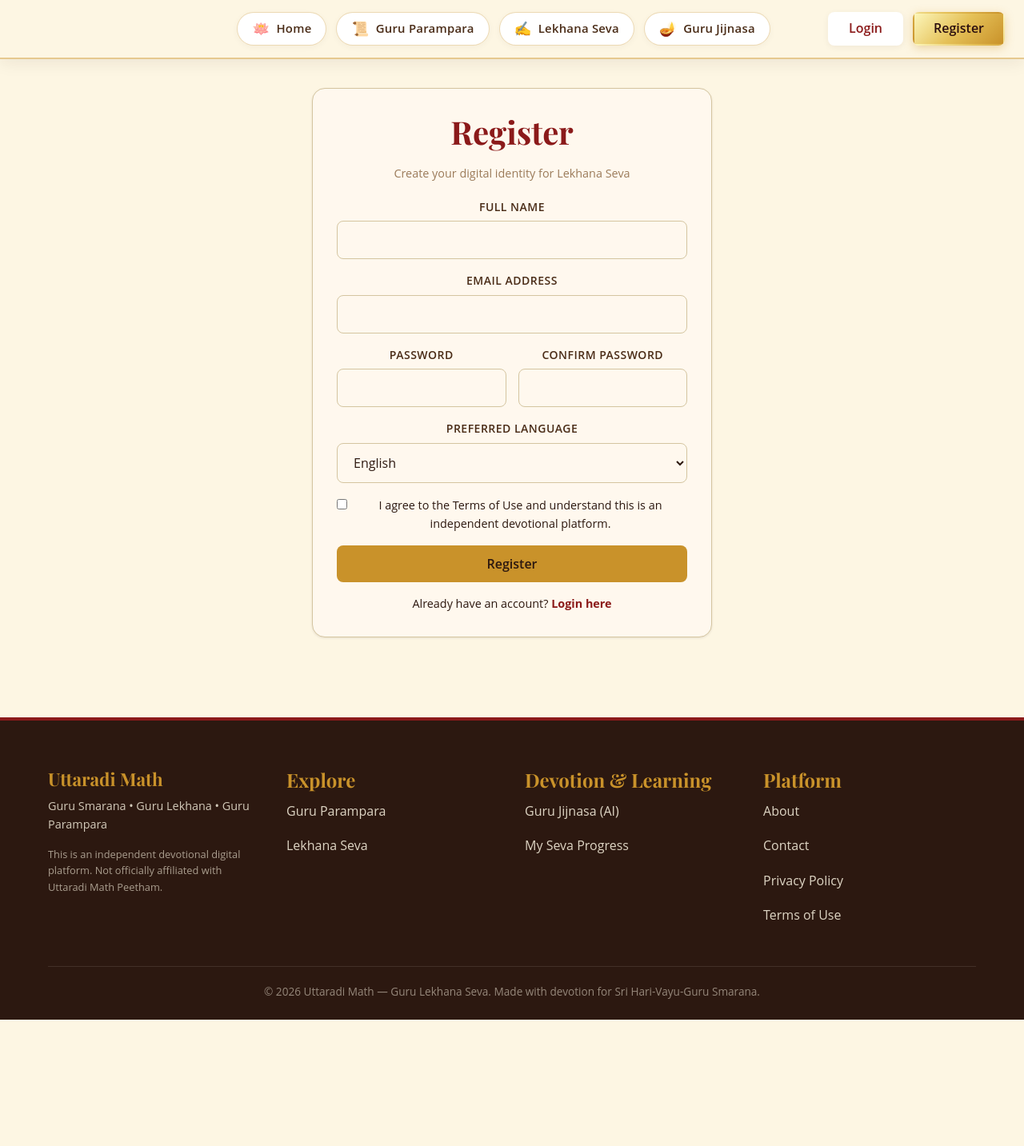
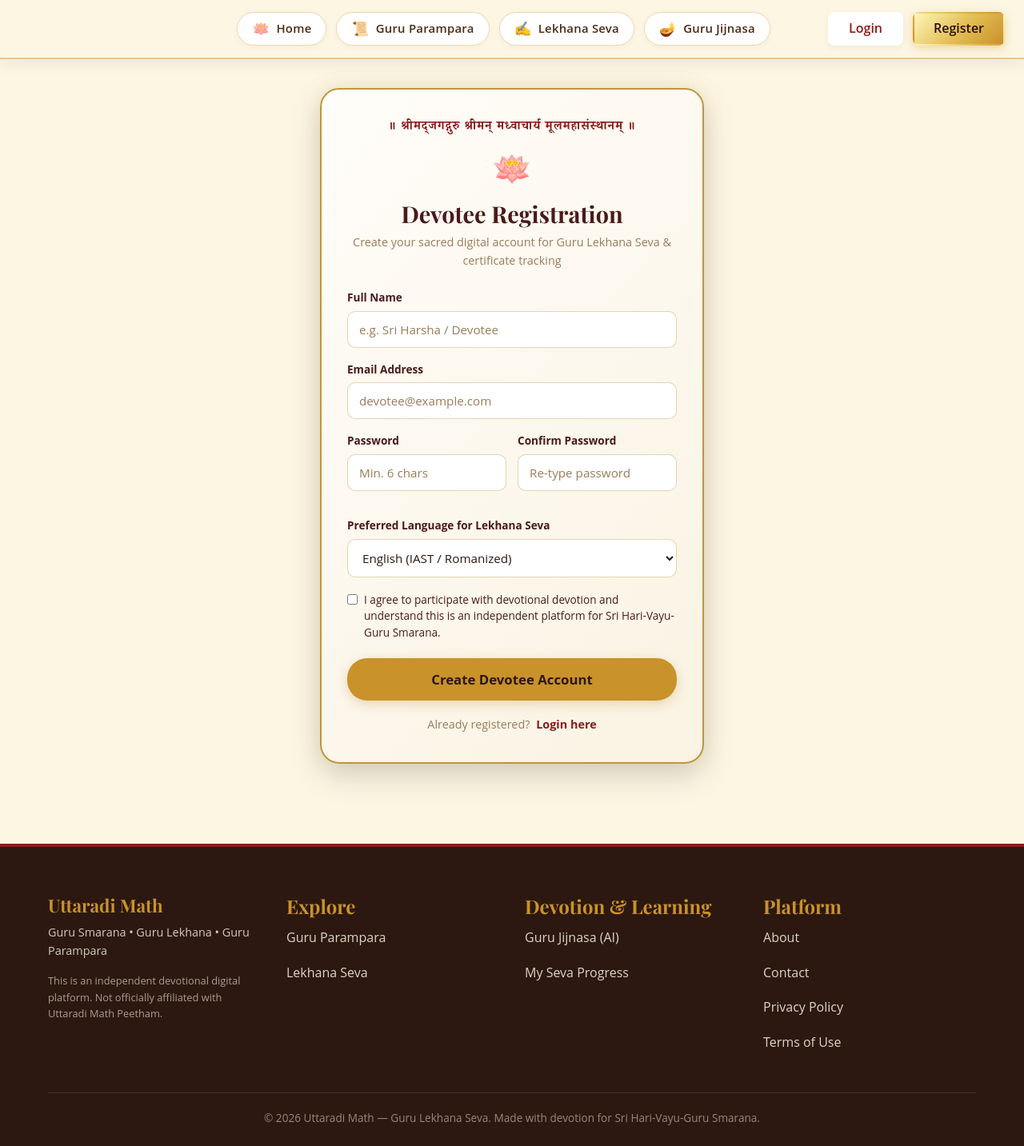
Before and after one commit to karthikvharihar-stack/Guru-Project, a Flask app: page /auth/register in a window 1280 px wide. Shown: the whole page at 80% size. Before the commit the page ends 1275 px from the top, so only its background shows below. Run offline with Flask 3, Linux system fonts and the light colour scheme; some web fonts are replaced.

Commit message:
Make Register and Login fully functional with CSRF token, validation, and user session management

```diff
--- a/app/__init__.py
+++ b/app/__init__.py
@@ -81,11 +81,12 @@ def create_app(config_name='development'):
             'site_tagline': 'Guru Smarana • Guru Lekhana • Guru Parampara',
         }
 
-    # CSRF exempt for AI/AJAX endpoints
+    # CSRF exempt for AI/AJAX/Auth endpoints
     from app.extensions import csrf as csrf_ext
     csrf_ext.exempt(main_bp)
     csrf_ext.exempt(jijnasa_bp)
     csrf_ext.exempt(lekhana_bp)
+    csrf_ext.exempt(auth_bp)
 
     # Error handlers
     @app.errorhandler(404)
@@ -106,8 +107,13 @@ def create_app(config_name='development'):
 
 @login_manager.user_loader
 def load_user(user_id):
-    from app.models.user import User
+    from app.models.user import User, AdminUser
+    if not user_id:
+        return None
     try:
+        if str(user_id).startswith('admin_'):
+            admin_id = int(str(user_id).replace('admin_', ''))
+            return AdminUser.query.get(admin_id)
         return User.query.get(int(user_id))
     except (ValueError, TypeError):
         return None
--- a/app/routes/auth.py
+++ b/app/routes/auth.py
@@ -8,43 +8,75 @@ auth_bp = Blueprint('auth', __name__)
 @auth_bp.route('/login', methods=['GET', 'POST'])
 def login():
     if current_user.is_authenticated:
-        return redirect(url_for('main.index'))
+        return redirect(url_for('seva.dashboard'))
 
     if request.method == 'POST':
-        email = request.form.get('email')
-        password = request.form.get('password')
+        email = (request.form.get('email') or '').strip().lower()
+        password = request.form.get('password') or ''
+        remember = bool(request.form.get('remember'))
+
+        # 1. Check regular Devotee User
         user = User.query.filter_by(email=email).first()
+        if user and user.check_password(password):
+            if not user.is_active:
+                flash('Your account has been deactivated. Please contact support.', 'warning')
+                return redirect(url_for('auth.login'))
+            login_user(user, remember=remember)
+            flash(f'Logged in successfully. Welcome, {user.name}!', 'success')
+            next_page = request.args.get('next')
+            return redirect(next_page or url_for('seva.dashboard'))
 
-        if user and user.check_password(password):
-            login_user(user)
-            flash('Logged in successfully.', 'success')
-            next_page = request.args.get('next')
-            return redirect(next_page or url_for('main.index'))
-        else:
-            flash('Invalid email or password.', 'danger')
+        # 2. Check AdminUser (in case admin logs in from this form)
+        from app.models.user import AdminUser
+        admin = AdminUser.query.filter_by(email=email).first()
+        if admin and admin.check_password(password):
+            login_user(admin, remember=remember)
+            flash(f'Logged in successfully. Welcome, Administrator {admin.name}!', 'success')
+            return redirect(url_for('admin.dashboard'))
+
+        flash('Invalid email or password. Please check your credentials.', 'danger')
 
     return render_template('auth/login.html')
 
 @auth_bp.route('/register', methods=['GET', 'POST'])
 def register():
     if current_user.is_authenticated:
-        return redirect(url_for('main.index'))
+        return redirect(url_for('seva.dashboard'))
 
     if request.method == 'POST':
-        name = request.form.get('name')
-        email = request.form.get('email')
-        password = request.form.get('password')
+        name = (request.form.get('name') or '').strip()
+        email = (request.form.get('email') or '').strip().lower()
+        password = request.form.get('password') or ''
+        confirm_password = request.form.get('confirm_password')
+        language = request.form.get('language') or 'english'
+
+        if not name or not email or not password:
+            flash('Please fill in all required fields.', 'danger')
+            return render_template('auth/register.html', name=name, email=email)
+
+        if confirm_password is not None and confirm_password != '' and password != confirm_password:
+            flash('Passwords do not match. Please re-enter your password.', 'danger')
+            return render_template('auth/register.html', name=name, email=email)
+
+        if len(password) < 6:
+            flash('Password must be at least 6 characters long.', 'danger')
+            return render_template('auth/register.html', name=name, email=email)
 
         if User.query.filter_by(email=email).first():
-            flash('Email already registered.', 'danger')
-            return redirect(url_for('auth.register'))
+            flash('This email address is already registered. Please log in.', 'warning')
+            return redirect(url_for('auth.login'))
 
-        new_user = User(name=name, email=email)
+        new_user = User(
+            name=name,
+            email=email,
+            preferred_language=language,
+            is_active=True
+        )
         new_user.set_password(password)
         db.session.add(new_user)
         db.session.commit()
 
-        flash('Registration successful. Please log in.', 'success')
+        flash('Registration successful. Please log in to your account.', 'success')
         return redirect(url_for('auth.login'))
 
     return render_template('auth/register.html')
--- a/app/templates/auth/register.html
+++ b/app/templates/auth/register.html
@@ -1,58 +1,84 @@
 {% extends 'base.html' %}
+{% block title %}Devotee Registration — Uttaradi Math Guru Lekhana Seva{% endblock %}
+
 {% block content %}
-<div class="container" style="display: flex; align-items: center; justify-content: center; min-height: 80vh; padding: 40px 15px;">
+<div class="container" style="display: flex; align-items: center; justify-content: center; min-height: 85vh; padding: 40px 15px;">
 
-  <div class="guru-card" style="width: 100%; max-width: 500px;">
-    <div class="text-center" style="margin-bottom: 20px;">
-      <h2 class="font-serif">Register</h2>
-      <p style="color: var(--color-text-muted); font-size: 0.9rem;">Create your digital identity for Lekhana Seva</p>
+  <div style="width: 100%; max-width: 480px; background: linear-gradient(135deg, #FFFDF9 0%, #FAF3E3 100%); border: 2px solid #BF953F; border-radius: 24px; padding: 36px 32px; box-shadow: 0 15px 40px rgba(0,0,0,0.15), 0 0 25px rgba(191,149,63,0.15); text-align: center;">
+
+    <div style="font-family: 'Noto Serif Devanagari', serif; font-size: 0.95rem; color: #8B1A1A; font-weight: 700; margin-bottom: 6px; letter-spacing: 1px;">
+      ॥ श्रीमद्जगद्गुरु श्रीमन् मध्वाचार्य मूलमहासंस्थानम् ॥
     </div>
 
-    <form method="POST" action="/auth/register">
-      {{ form.csrf_token if form else '' }}
-      <div class="form-group">
-        <label class="form-label">Full Name</label>
-        <input type="text" name="name" class="form-control" required>
+    <div style="font-size: 2.5rem; margin-bottom: 8px;">🪷</div>
+
+    <h2 class="font-serif" style="color: #4A1A1A; font-size: 1.8rem; font-weight: 700; margin-bottom: 6px;">
+      Devotee Registration
+    </h2>
+    <p style="color: var(--color-text-muted); font-size: 0.9rem; margin-bottom: 24px;">
+      Create your sacred digital account for Guru Lekhana Seva & certificate tracking
+    </p>
+
+    <form method="POST" action="{{ url_for('auth.register') }}" style="text-align: left;">
+      <input type="hidden" name="csrf_token" value="{{ csrf_token() }}">
+
+      <div class="form-group" style="margin-bottom: 16px;">
+        <label style="display: block; font-size: 0.85rem; font-weight: 700; color: #4A1A1A; margin-bottom: 6px;">
+          Full Name
+        </label>
+        <input type="text" name="name" value="{{ name or '' }}" class="form-control" placeholder="e.g. Sri Harsha / Devotee" required autocomplete="name" style="width: 100%; padding: 12px 14px; border: 1.5px solid rgba(191,149,63,0.4); border-radius: 10px; background: #FFF; font-size: 0.95rem;">
       </div>
 
-      <div class="form-group">
-        <label class="form-label">Email Address</label>
-        <input type="email" name="email" class="form-control" required>
+      <div class="form-group" style="margin-bottom: 16px;">
+        <label style="display: block; font-size: 0.85rem; font-weight: 700; color: #4A1A1A; margin-bottom: 6px;">
+          Email Address
+        </label>
+        <input type="email" name="email" value="{{ email or '' }}" class="form-control" placeholder="devotee@example.com" required autocomplete="email" style="width: 100%; padding: 12px 14px; border: 1.5px solid rgba(191,149,63,0.4); border-radius: 10px; background: #FFF; font-size: 0.95rem;">
       </div>
 
-      <div style="display: grid; grid-template-columns: 1fr 1fr; gap: 15px;">
+      <div style="display: grid; grid-template-columns: 1fr 1fr; gap: 14px; margin-bottom: 16px;">
         <div class="form-group">
-          <label class="form-label">Password</label>
-          <input type="password" name="password" class="form-control" required>
+          <label style="display: block; font-size: 0.85rem; font-weight: 700; color: #4A1A1A; margin-bottom: 6px;">
+            Password
+          </label>
+          <input type="password" name="password" class="form-control" placeholder="Min. 6 chars" required autocomplete="new-password" style="width: 100%; padding: 12px 14px; border: 1.5px solid rgba(191,149,63,0.4); border-radius: 10px; background: #FFF; font-size: 0.95rem;">
         </div>
         <div class="form-group">
-          <label class="form-label">Confirm Password</label>
-          <input type="password" name="confirm_password" class="form-control" required>
+          <label style="display: block; font-size: 0.85rem; font-weight: 700; color: #4A1A1A; margin-bottom: 6px;">
+            Confirm Password
+          </label>
+          <input type="password" name="confirm_password" class="form-control" placeholder="Re-type password" required autocomplete="new-password" style="width: 100%; padding: 12px 14px; border: 1.5px solid rgba(191,149,63,0.4); border-radius: 10px; background: #FFF; font-size: 0.95rem;">
         </div>
       </div>
 
-      <div class="form-group">
-        <label class="form-label">Preferred Language</label>
-        <select name="language" class="form-control">
-          <option value="english">English</option>
-          <option value="kannada">Kannada</option>
-          <option value="sanskrit">Sanskrit / Devanagari</option>
+      <div class="form-group" style="margin-bottom: 18px;">
+        <label style="display: block; font-size: 0.85rem; font-weight: 700; color: #4A1A1A; margin-bottom: 6px;">
+          Preferred Language for Lekhana Seva
+        </label>
+        <select name="language" class="form-control" style="width: 100%; padding: 12px 14px; border: 1.5px solid rgba(191,149,63,0.4); border-radius: 10px; background: #FFF; font-size: 0.95rem;">
+          <option value="english">English (IAST / Romanized)</option>
+          <option value="kannada">Kannada (ಕನ್ನಡ)</option>
+          <option value="sanskrit">Sanskrit (देवनागरी)</option>
         </select>
       </div>
 
-      <div class="form-group" style="font-size: 0.9rem;">
-        <label style="display: flex; align-items: flex-start; gap: 8px; cursor: pointer;">
-          <input type="checkbox" name="terms" required style="margin-top: 4px;">
-          <span>I agree to the <a href="/terms">Terms of Use</a> and understand this is an independent devotional platform.</span>
+      <div class="form-group" style="font-size: 0.85rem; margin-bottom: 22px;">
+        <label style="display: flex; align-items: flex-start; gap: 8px; cursor: pointer; color: #4A1A1A; line-height: 1.5;">
+          <input type="checkbox" name="terms" required style="margin-top: 3px; accent-color: #8B1A1A;">
+          <span>I agree to participate with devotional devotion and understand this is an independent platform for Sri Hari-Vayu-Guru Smarana.</span>
         </label>
       </div>
 
-      <button type="submit" class="btn btn-gold" style="width: 100%; margin-bottom: 15px;">Register</button>
+      <button type="submit" class="btn btn-gold" style="width: 100%; padding: 13px; font-size: 1.05rem; font-weight: 700; border-radius: 25px; margin-bottom: 18px; box-shadow: 0 4px 15px rgba(191,149,63,0.35); cursor: pointer;">
+        Create Devotee Account
+      </button>
 
-      <div class="text-center" style="font-size: 0.9rem;">
-        Already have an account? <a href="/auth/login" style="font-weight: bold; color: var(--color-primary);">Login here</a>
+      <div style="text-align: center; font-size: 0.9rem; color: var(--color-text-muted);">
+        Already registered?
+        <a href="{{ url_for('auth.login') }}" style="font-weight: 700; color: #8B1A1A; text-decoration: none; margin-left: 4px;">Login here</a>
       </div>
     </form>
+
   </div>
 
 </div>
```
Also changed, not shown: app/templates/auth/login.html (+40 -20 lines).
